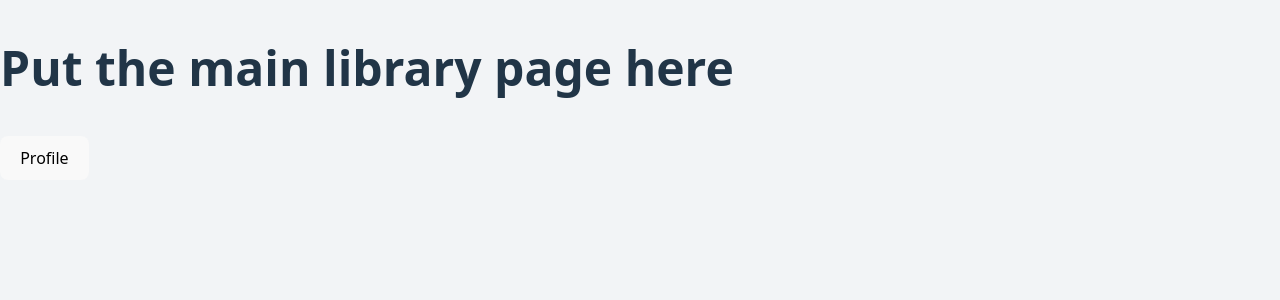
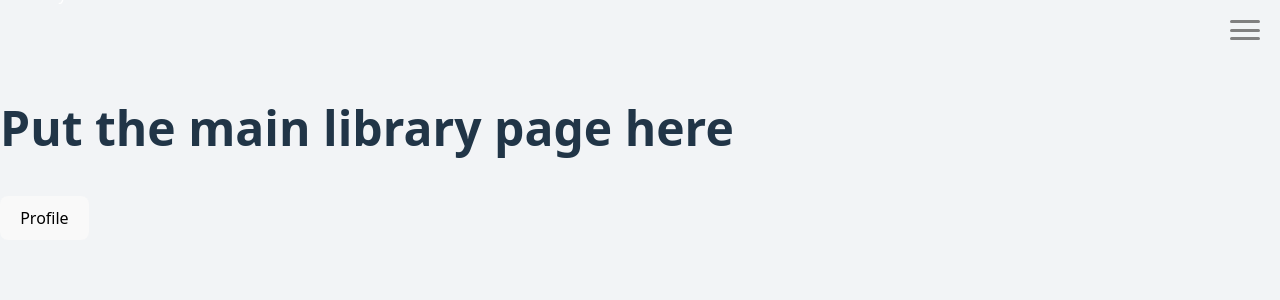
Before and after one commit to jenniferchung14/CPS714-Group3-SubProject4, a React (Vite) app: page / in a window 1280 px wide. Shown: the top 300 px of the page. Built offline with nearby package versions, Linux system fonts and the light colour scheme; no server answers.

Commit message:
implemented basic skeleton of nav bar

```diff
--- a/src/pages/App.jsx
+++ b/src/pages/App.jsx
@@ -6,6 +6,7 @@ import viteLogo from '/vite.svg'
 
 import Profile from './Profile.jsx';
 import EditProfile from './EditProfile.jsx';
+import Navbar from './NavBar.jsx';
 
 import '../styles/App.css'
 import '../styles/Profile.css'
@@ -16,6 +17,8 @@ function App() {
 
   return (
     <BrowserRouter>
+      <Navbar />
+
       <div>
         <Routes>
           <Route path="/" element={
--- /dev/null
+++ b/src/pages/NavBar.jsx
@@ -0,0 +1,33 @@
+import { useState } from "react";
+
+import '../styles/NavBar.css'
+
+export default function Navbar() {
+  const [open, setOpen] = useState(false);
+
+  return (
+    <>
+      <nav className="nav">
+        <div className="logo">MySite</div>
+
+        {/* Hamburger Icon */}
+        <div className="hamburger" onClick={() => setOpen(!open)}>
+          <span></span>
+          <span></span>
+          <span></span>
+        </div>
+      </nav>
+
+      {/* Slide-in Menu */}
+      <div className={`menu ${open ? "open" : ""}`}>
+        <a href="#">Catalog</a>
+        <a href="#">Library</a>
+        <a href="#">Profile</a>
+        <a href="#">Contact</a>
+      </div>
+
+      {/* Background dim when menu is open */}
+      {open && <div className="overlay" onClick={() => setOpen(false)} />}
+    </>
+  );
+}
--- /dev/null
+++ b/src/styles/NavBar.css
@@ -0,0 +1,63 @@
+/* --- NAVBAR BAR --- */
+.nav {
+    height: 60px;
+    background: transparent;
+    color: white;
+    display: flex;
+    justify-content: space-between;
+    align-items: center;
+    padding: 0 20px;
+  }
+
+  /* --- HAMBURGER ICON --- */
+  .hamburger {
+    width: 30px;
+    cursor: pointer;
+    display: flex;
+    flex-direction: column;
+    justify-content: space-between;
+    height: 20px;
+  }
+
+  .hamburger span {
+    display: block;
+    background: gray;
+    height: 3px;
+    border-radius: 3px;
+  }
+
+  /* --- SLIDE-IN MENU --- */
+  .menu {
+    position: fixed;
+    top: 0;
+    right: -250px; /* hidden by default */
+    width: 250px;
+    height: 100vh;
+    background: #111;
+    display: flex;
+    flex-direction: column;
+    padding-top: 80px;
+    transition: right 0.3s ease;
+  }
+
+  .menu.open {
+    right: 0;
+  }
+
+  .menu a {
+    padding: 15px 20px;
+    color: white;
+    text-decoration: none;
+    font-size: 18px;
+  }
+
+  .menu a:hover {
+    background: #aea8a8;
+  }
+
+  /* --- OVERLAY --- */
+  .overlay {
+    position: fixed;
+    inset: 0;
+    /* background: rgba(0, 0, 0, 0.4); */
+  }
```
Also changed, not shown: 1 other file (tests, documents, lock files or other folders).
